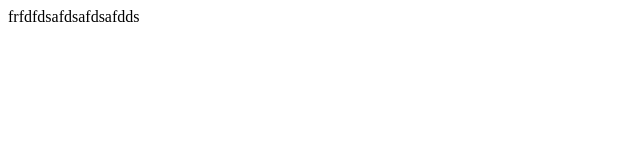
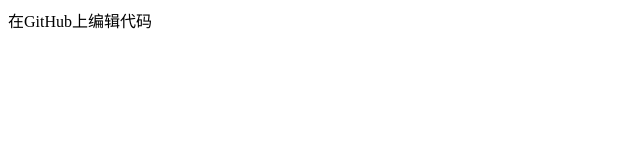
Before and after one commit to lennywang/git-demo, a plain HTML site: page index.html in a window 1280 px wide. Shown: the full height of the page, 0-640 px from the left. Drawn offline with Linux system fonts and the light colour scheme.

Commit message:
在GitHub上编辑代码

```diff
--- a/index.html
+++ b/index.html
@@ -6,6 +6,6 @@
 </title>
 </head>
 <body>
-	frfdfdsafdsafdsafdds
+	在GitHub上编辑代码
 </body>
 </html>
```
